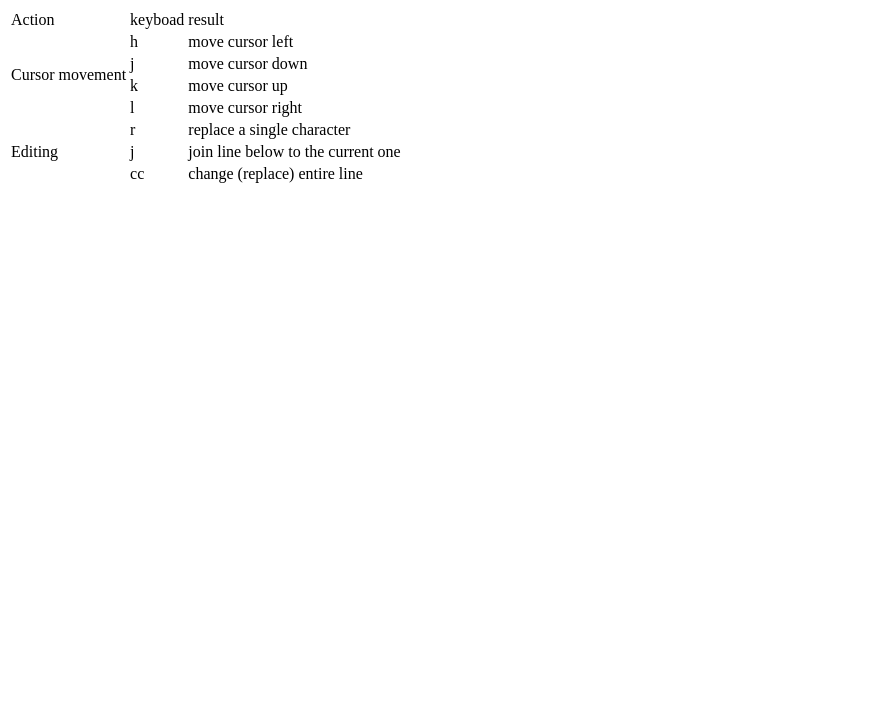
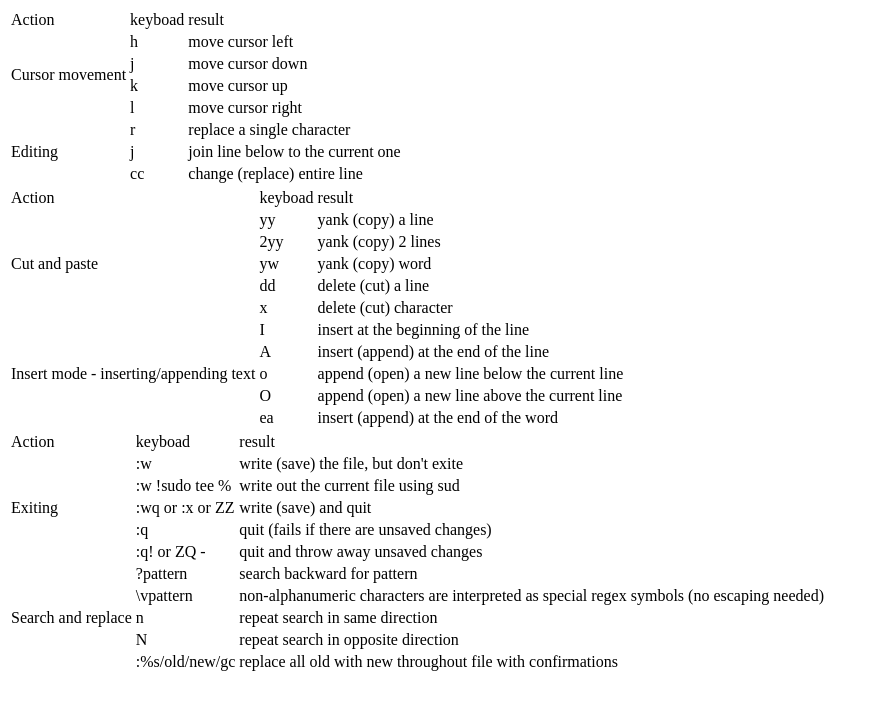
Before and after one commit to NTUMBA/cheatsheetvim, a plain HTML site: page index.html in a window 1280 px wide. Shown: the whole page, without its empty margins (0-876 px from the left). Drawn offline with Linux system fonts and the light colour scheme.

Commit message:
Add 2 other tables

```diff
--- a/index.html
+++ b/index.html
@@ -44,7 +44,110 @@
   <td>change (replace) entire line</td>
 </tr>
 </tbody>
-
+</table>
+<table>
+<thead>
+<tr>
+<td>Action</td>
+<td>keyboad</td>
+<td>result</td>
+</thead>
+<tbody>
+  <tr>
+  <td rowspan="5">Cut and paste</td>
+  <td>yy</td>
+  <td>yank (copy) a line</td>
+</tr>
+<tr>
+  <td>2yy</td>
+  <td> yank (copy) 2 lines</td>
+</tr>
+<tr>
+  <td>yw</td>
+  <td>yank (copy) word</td>
+</tr>
+<tr>
+  <td>dd</td>
+  <td>delete (cut) a line</td>
+</tr>
+<tr>
+  <td>x</td>
+  <td>delete (cut) character</td>
+</tr>
+<tr>
+<td rowspan="5">Insert mode - inserting/appending text</td>
+<td>I</td>
+<td>insert at the beginning of the line</td>
+</tr>
+<tr>
+  <td>A</td>
+  <td>insert (append) at the end of the line</td>
+</tr>
+<tr>
+  <td>o</td>
+  <td>append (open) a new line below the current line</td>
+</tr>
+<tr>
+  <td>O</td>
+  <td>append (open) a new line above the current line</td>
+</tr>
+<tr>
+  <td>ea</td>
+  <td>insert (append) at the end of the word</td>
+</tr>
+</tbody>
   </table>
+  <table>
+  <thead>
+  <tr>
+  <td>Action</td>
+  <td>keyboad</td>
+  <td>result</td>
+  </thead>
+  <tbody>
+    <tr>
+    <td rowspan="5">Exiting</td>
+    <td>:w</td>
+    <td>write (save) the file, but don't exite</td>
+  </tr>
+  <tr>
+    <td>:w !sudo tee %</td>
+    <td>write out the current file using sud</td>
+  </tr>
+  <tr>
+    <td>:wq or :x or ZZ</td>
+    <td>write (save) and quit</td>
+  </tr>
+  <tr>
+    <td>:q</td>
+    <td>quit (fails if there are unsaved changes)</td>
+  </tr>
+  <tr>
+    <td>:q! or ZQ - </td>
+    <td>quit and throw away unsaved changes</td>
+  </tr>
+  <tr>
+  <td rowspan="5">Search and replace</td>
+  <td>?pattern</td>
+  <td>search backward for pattern</td>
+  </tr>
+  <tr>
+    <td>\vpattern</td>
+    <td>non-alphanumeric characters are interpreted as special regex symbols (no escaping needed)</td>
+  </tr>
+  <tr>
+    <td>n</td>
+    <td>repeat search in same direction</td>
+  </tr>
+  <tr>
+    <td>N</td>
+    <td>repeat search in opposite direction</td>
+  </tr>
+  <tr>
+    <td>:%s/old/new/gc</td>
+    <td>replace all old with new throughout file with confirmations</td>
+  </tr>
+  </tbody>
+    </table>
 <body>
 </html>
```
